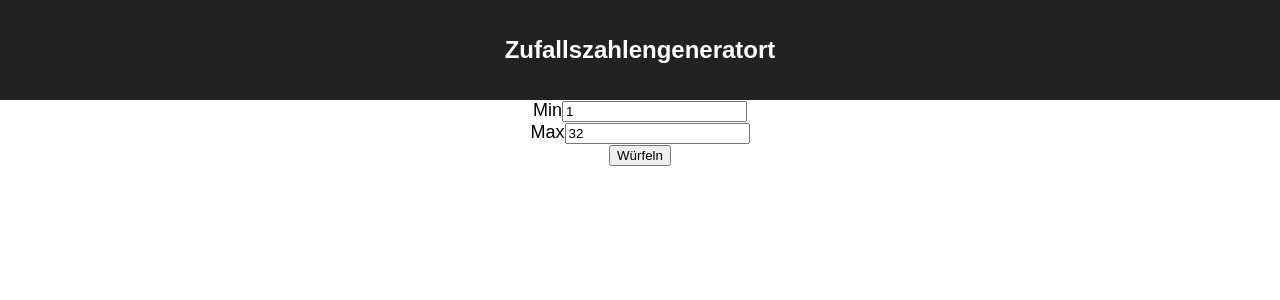
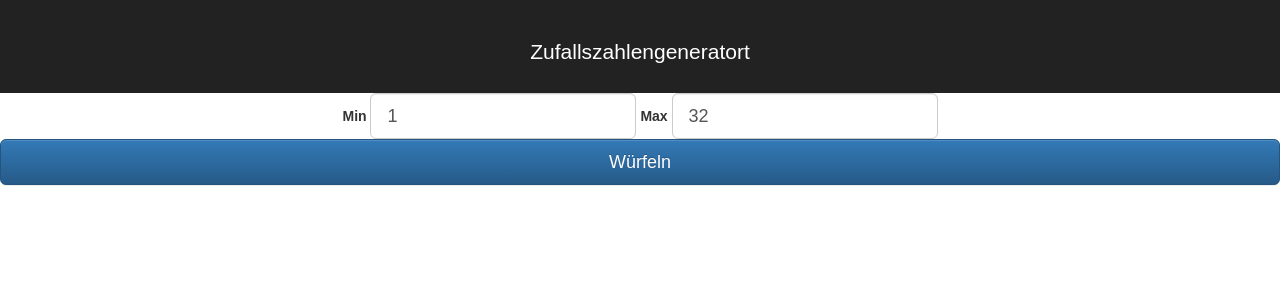
Before and after one commit to julius-d/zufallszahlengenerator, a React (Create React App) app: page / in a window 1280 px wide. Shown: the top 300 px of the page. Built offline with nearby package versions, Linux system fonts and the light colour scheme.

Commit message:
use bootstrap for more style

```diff
--- a/package.json
+++ b/package.json
@@ -4,7 +4,9 @@
   "private": true,
   "homepage": "http://julius-d.github.io/zufallszahlengenerator",
   "dependencies": {
+    "bootstrap": "3",
     "react": "^16.0.0",
+    "react-bootstrap": "^0.31.5",
     "react-dom": "^16.0.0",
     "react-scripts": "1.0.17"
   },
--- a/src/App.js
+++ b/src/App.js
@@ -1,5 +1,6 @@
 import React, {Component} from 'react';
 import './App.css';
+import {Button, ControlLabel, Form, FormControl, FormGroup} from "react-bootstrap";
 
 class App extends Component {
 
@@ -28,11 +29,16 @@ class App extends Component {
 
   handleInputChange(event) {
     const target = event.target;
-    const value = target.value;
+    let value = target.value;
+    value = parseInt(value, 10);
+    if (isNaN(value) || value < 0) {
+      value = '';
+    }
+
     const name = target.name;
 
     this.setState({
-      [name]: parseInt(value, 10)
+      [name]: value
     });
   }
 
@@ -42,20 +48,26 @@ class App extends Component {
         <header className="App-header">
           <h1 className="App-title">Zufallszahlengeneratort</h1>
         </header>
-        <div className="App-intro">
-          <div>
-            <label>Min</label>
-            <input name="minValue" type="number" value={this.state.minValue}
-                   onChange={this.handleInputChange.bind(this)}/>
-          </div>
-          <div>
-            <label>Max</label>
-            <input name="maxValue" type="number" value={this.state.maxValue}
-                   onChange={this.handleInputChange.bind(this)}/>
-          </div>
-          <button onClick={this.generateRandomNumbers.bind(this)}>Würfeln</button>
-          {this.state.randomNumbers.map((randomNumber, i) => <div key={i}><strong>{randomNumber}</strong></div>)}
-        </div>
+
+        <Form inline>
+          <FormGroup controlId="min" bsSize="large">
+            <ControlLabel>Min</ControlLabel>
+            {' '}
+            <FormControl name="minValue" type="number" value={this.state.minValue}
+                         onChange={this.handleInputChange.bind(this)}/>
+          </FormGroup>
+          {' '}
+          <FormGroup controlId="max" bsSize="large">
+            <ControlLabel>Max</ControlLabel>
+            {' '}
+            <FormControl name="maxValue" type="number" value={this.state.maxValue}
+                         onChange={this.handleInputChange.bind(this)}/>
+          </FormGroup>
+          {' '}
+          <Button onClick={this.generateRandomNumbers.bind(this)} bsStyle="primary" bsSize="large"
+                  block>Würfeln</Button>
+        </Form>
+        {this.state.randomNumbers.map((randomNumber, i) => <div key={i}><strong>{randomNumber}</strong></div>)}
       </div>
     );
   }
--- a/src/index.js
+++ b/src/index.js
@@ -1,5 +1,7 @@
 import React from 'react';
 import ReactDOM from 'react-dom';
+import 'bootstrap/dist/css/bootstrap.css';
+import 'bootstrap/dist/css/bootstrap-theme.css';
 import './index.css';
 import App from './App';
 import registerServiceWorker from './registerServiceWorker';
```
Also changed, not shown: 1 other file (tests, documents, lock files or other folders).
